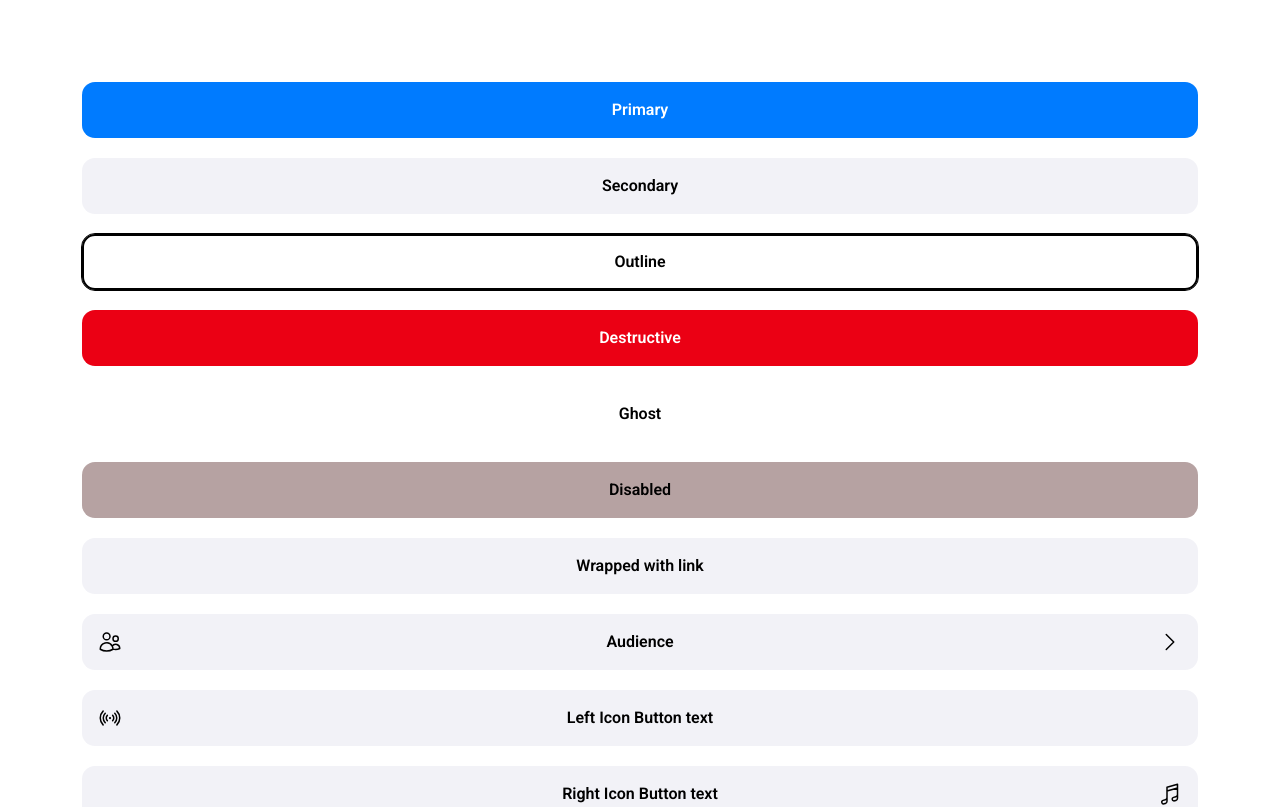
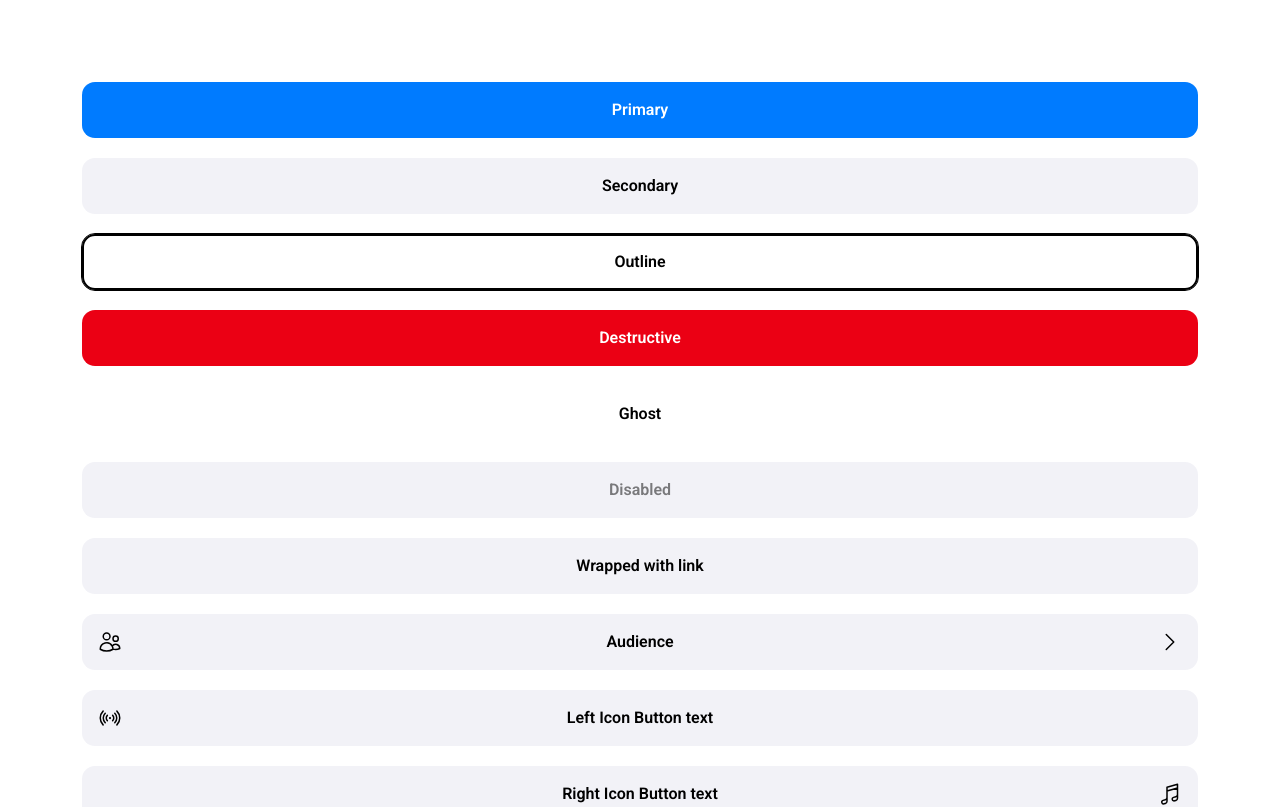
Before and after one commit to f3lancer/inputs-and-buttons, a React (Vite) app: page / in a window 1280 px wide. Shown: the top 807 px of the page. Built offline with nearby package versions, Linux system fonts and the light colour scheme.

Commit message:
fix button disable

```diff
--- a/src/components/Button/Button.css
+++ b/src/components/Button/Button.css
@@ -41,3 +41,8 @@ button.btn-root.undefined {
   color: rgba(0, 0, 0, 0.5);
   cursor: auto;
 }
+button.btn-root.disabled {
+  background: rgba(242, 242, 247, 1);
+  color: rgba(0, 0, 0, 0.5);
+  cursor: auto;
+}
```
